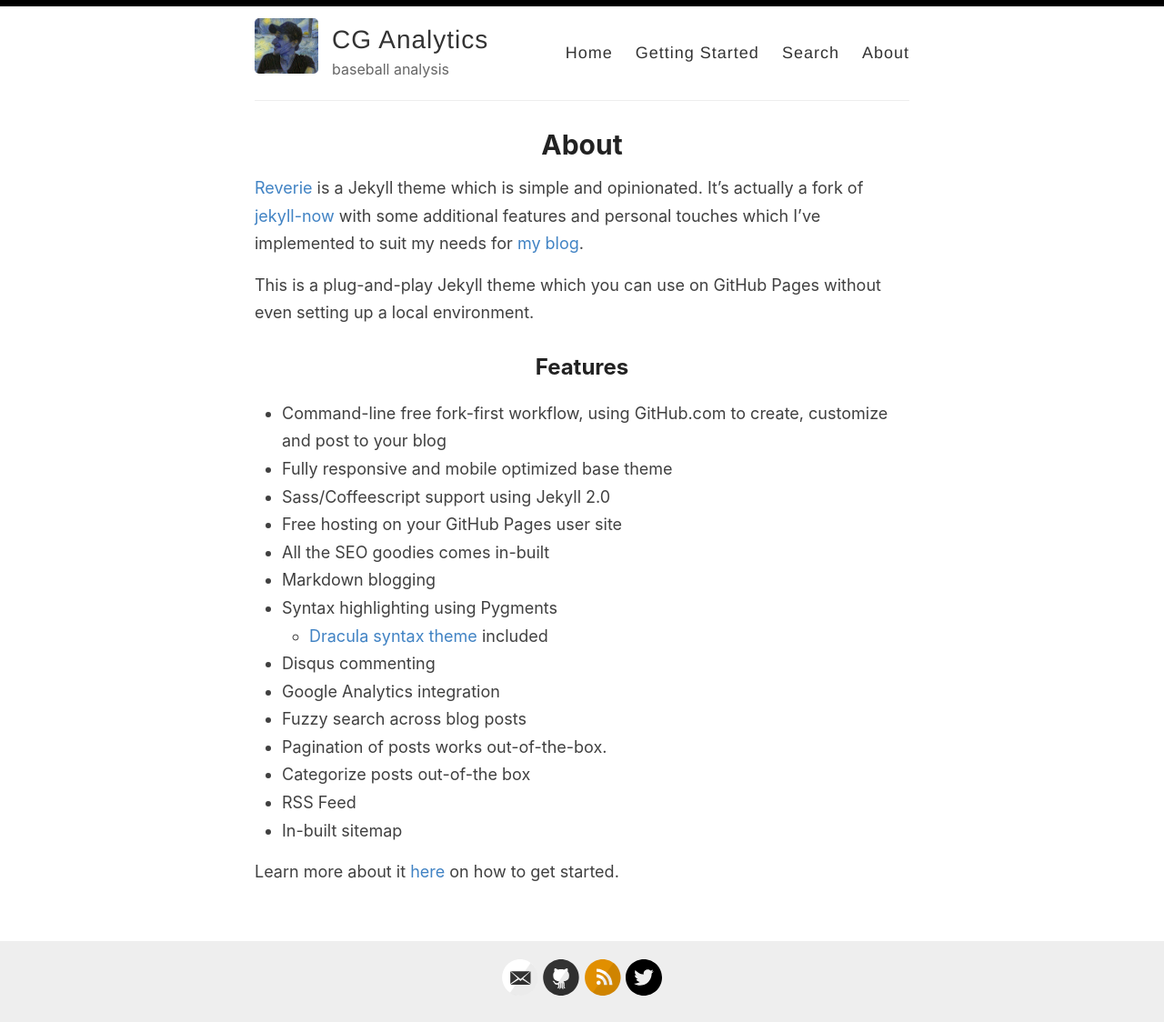
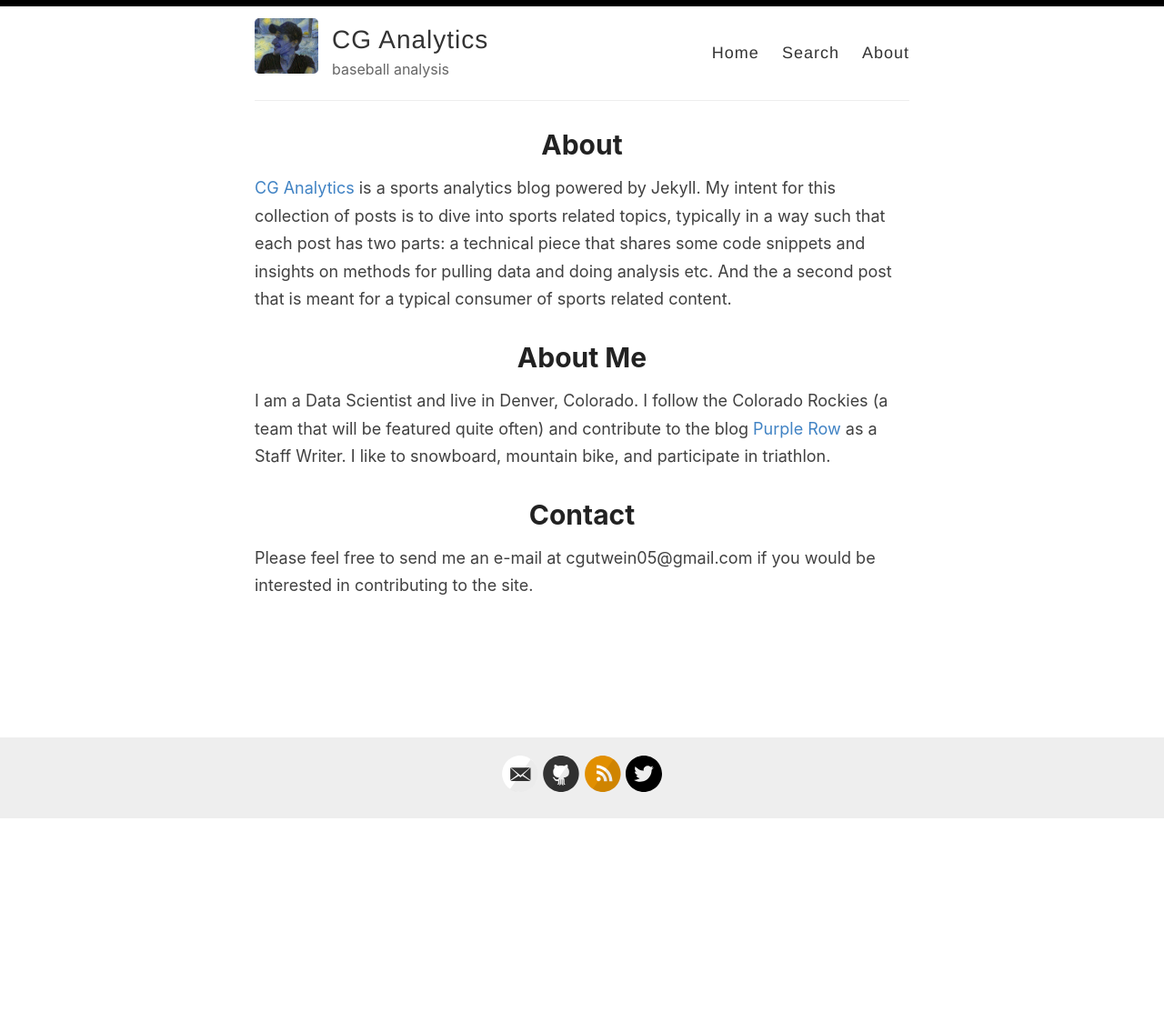
Before and after one commit to cgutwein/cgutwein.github.io, a Jekyll site: the page built from _pages/about.md, in a window 1280 px wide. Shown: the whole page at 91% size. Built offline with Jekyll 4.4.1, drawn with Linux system fonts in a browser that asks for light colours; after the commit the page ends 901 px from its top, so only the background shows below that.

Commit message:
updating text on the site

```diff
--- a/_layouts/default.html
+++ b/_layouts/default.html
@@ -28,7 +28,6 @@
 
             <nav>
               <a href="{{ site.baseurl }}/">Home</a>
-              <a href="{{ site.baseurl }}/getting-started">Getting Started</a>
               <a href="{{ site.baseurl }}/search">Search</a>
               <a href="{{ site.baseurl }}/about">About</a>
             </nav>
--- a/_pages/about.md
+++ b/_pages/about.md
@@ -4,26 +4,10 @@ title: About
 permalink: /about/
 ---
 
-[Reverie](https://github.com/amitmerchant1990/reverie) is a Jekyll theme which is simple and opinionated. It's actually a fork of [jekyll-now](https://github.com/barryclark/jekyll-now) with some additional features and personal touches which I've implemented to suit my needs for [my blog](https://www.amitmerchant.com).
+[CG Analytics](https://cgutwein.github.io) is a sports analytics blog powered by Jekyll. My intent for this collection of posts is to dive into sports related topics, typically in a way such that each post has two parts: a technical piece that shares some code snippets and insights on methods for pulling data and doing analysis etc. And the a second post that is meant for a typical consumer of sports related content.
 
-This is a plug-and-play Jekyll theme which you can use on GitHub Pages without even setting up a local environment.
+# About Me
+I am a Data Scientist and live in Denver, Colorado. I follow the Colorado Rockies (a team that will be featured quite often) and contribute to the blog [Purple Row](https://www.purplerow.com) as a Staff Writer. I like to snowboard, mountain bike, and participate in triathlon.
 
-## Features
-
-- Command-line free fork-first workflow, using GitHub.com to create, customize and post to your blog
-- Fully responsive and mobile optimized base theme
-- Sass/Coffeescript support using Jekyll 2.0
-- Free hosting on your GitHub Pages user site
-- All the SEO goodies comes in-built
-- Markdown blogging
-- Syntax highlighting using Pygments
-    - [Dracula syntax theme](https://draculatheme.com/) included
-- Disqus commenting
-- Google Analytics integration
-- Fuzzy search across blog posts
-- Pagination of posts works out-of-the-box.
-- Categorize posts out-of-the box
-- RSS Feed
-- In-built sitemap
-
-Learn more about it [here](https://github.com/amitmerchant1990/reverie) on how to get started.
+# Contact
+Please feel free to send me an e-mail at cgutwein05@gmail.com if you would be interested in contributing to the site.
```
Also changed, not shown: README.md.
